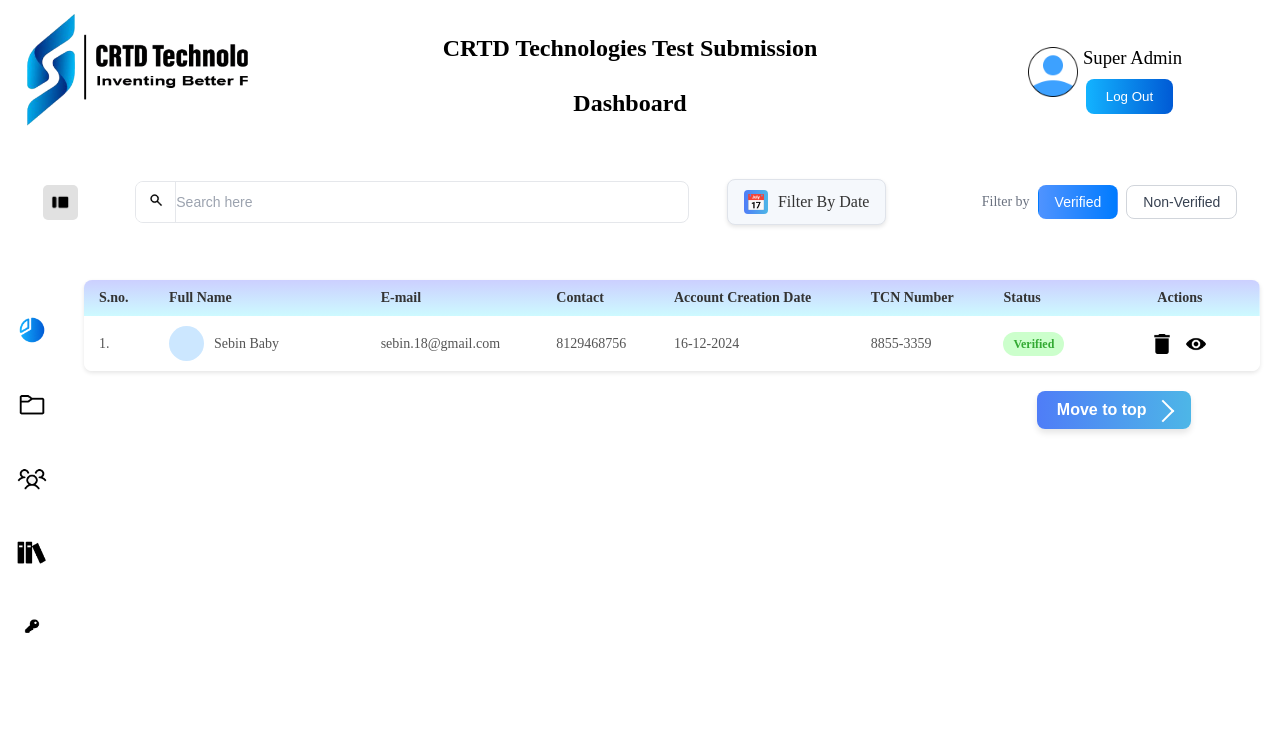
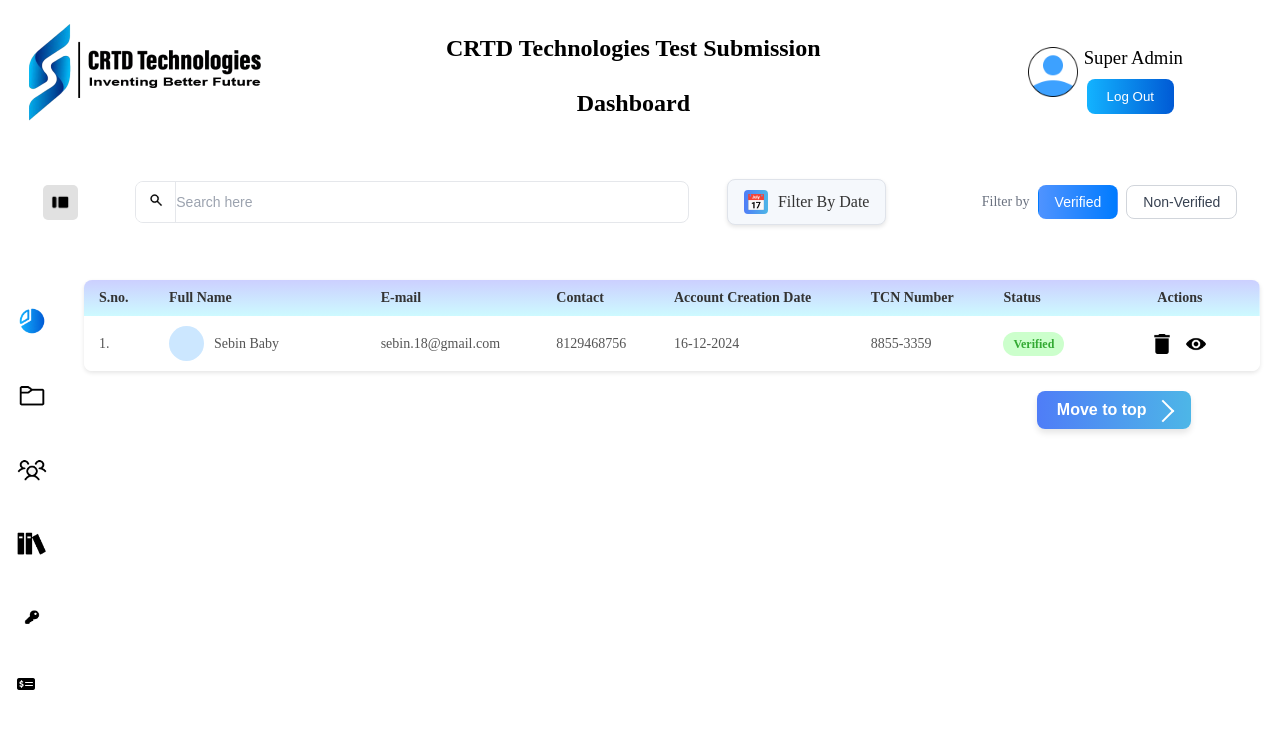
Before and after one commit to SEBINBABY/crtd_new, a Django app: page /users/1/ in a window 1280 px wide. Shown: the top 729 px of the page. Run offline with Django 4.2, Linux system fonts and the light colour scheme; data comes from the database, SQL or seed files in the repository.

Commit message:
dashboard updated

```diff
--- a/admin_dashboard/static/css/dashboard.css
+++ b/admin_dashboard/static/css/dashboard.css
@@ -24,13 +24,12 @@ html,body{
 }
 .logo{
   position: relative;
-  top: -10px;
-  left: -20px;
+  bottom: 2vh;
+  right: 4vw;
   height: 100%;
   width: 25%;
-  background: url(/static/images/logo.png);
   background-size: cover;
-  scale: 0.7;
+  scale: 0.5;
 }
 .text{
   height: 100%;
--- a/admin_dashboard/templates/dashboard.html
+++ b/admin_dashboard/templates/dashboard.html
@@ -6,11 +6,14 @@
     <meta name="viewport" content="width=device-width, initial-scale=1.0">
     <title>Test submission dashboard</title>
     <link rel="stylesheet" href="{% static 'css/dashboard.css' %}">
+    <link rel="stylesheet" href="https://cdnjs.cloudflare.com/ajax/libs/font-awesome/6.7.2/css/all.min.css">
 </head>
 <body>
     <div class="main">
         <div class="nav">
-            <div class="logo"></div>
+            <div class="logo">
+              <img src="/static/images/logo.png" alt="">
+            </div>
             <div class="text">
                 <h1>CRTD Technologies Test Submission </h1>
                 <h2>Dashboard</h2>
@@ -57,7 +60,7 @@
                   <form method="GET" action="{% url 'admin_dashboard:user_list' %}">
                   <div id="calendar-popup">
                     <input type="date" id="date-input" name="filter_date">
-                    <button class="close-btn" onclick="closeCalendarPopup()" type="submit">Close</button>
+                    <button class="close-btn" onclick="closeCalendarPopup()" type="submit">Done</button>
                   </div>
                 </form>
 
@@ -113,7 +116,7 @@
                           </li>
                           <li>
                             <a href="">
-                              <img src="/static/images/6.png" alt="">Amount
+                              <i class="fa-solid fa-money-check-dollar"></i>Amount
                             </a>
                           </li>
                       </ul>
@@ -136,6 +139,9 @@
                       </div>
                       <div class="icon-con">
                         <img src="/static/images/6.png" alt="Icon-5" />
+                      </div>
+                      <div class="icon-con">
+                        <i class="fa-solid fa-money-check-dollar"></i>
                       </div>
                     </div>
                   </div>
```
